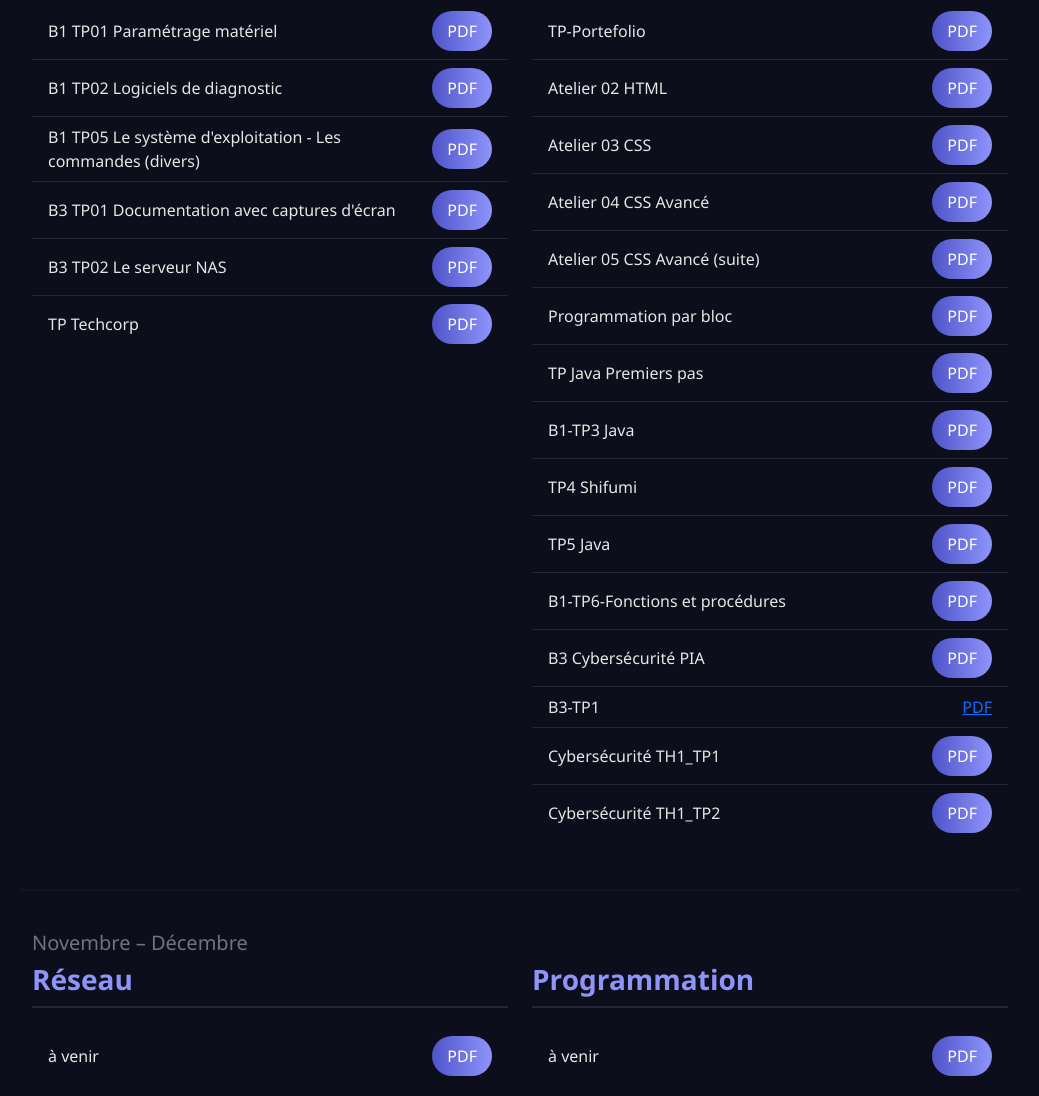
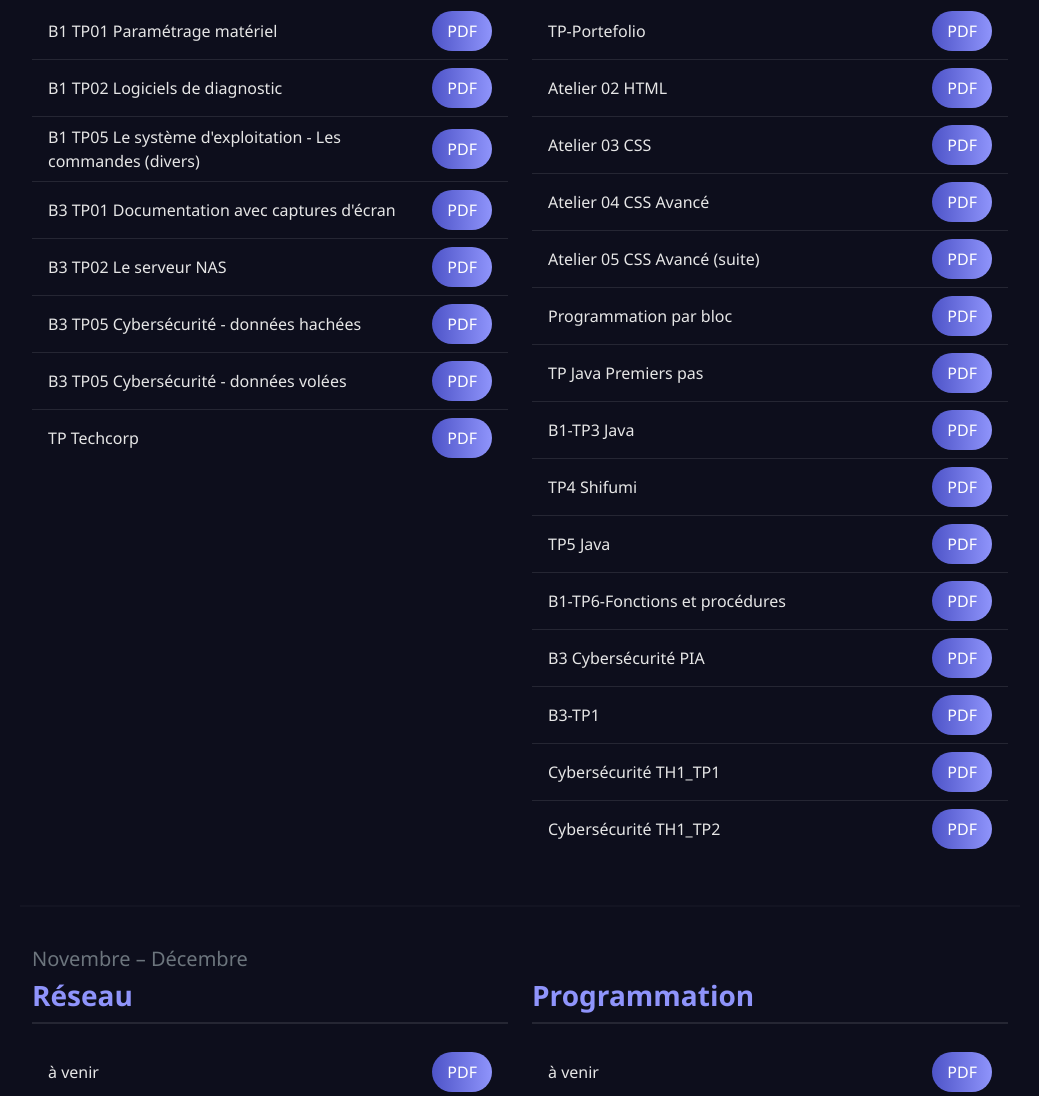
Before and after one commit to NathannMrts/My_portfolio, a plain HTML site: page Index.html in a window 1280 px wide. Shown: the part 3537-4633 px from the top of the page, without its empty margins (120-1159 px from the left). Drawn offline with nearby package versions, Linux system fonts and the light colour scheme.

Commit message:
Add files via upload

```diff
--- a/Index.html
+++ b/Index.html
@@ -1201,15 +1201,20 @@
             B3 TP02 Le serveur NAS
             <a href="B3 TP02 _ Le serveur NAS.pdf" class="download-btn">PDF</a>
           </li>
+          <li class="list-group-item d-flex justify-content-between align-items-center">
+            B3 TP05 Cybersécurité - données hachées
+            <a href="B3 TP05 _ Cybersécurité - données hachées.pdf" class="download-btn">PDF</a>
+          </li>
+          <li class="list-group-item d-flex justify-content-between align-items-center">
+            B3 TP05 Cybersécurité - données volées
+            <a href="B3 TP05 _ Cybersécurité - données volées.pdf" class="download-btn">PDF</a>
+          </li>
 
           <!-- Cyber -->
            <li class="list-group-item d-flex justify-content-between align-items-center">
             TP Techcorp
             <a href="TP Techcorp.pdf" class="download-btn">PDF</a>
           </li>
-
-
-
         </ul>
       </div>
 
@@ -1279,7 +1284,7 @@
           </li>
           <li class="list-group-item d-flex justify-content-between align-items-center">
             B3-TP1
-            <a href="B3 - TP1 Cyber.pdf"download-btn">PDF</a>
+            <a href="B3 - TP1 Cyber.pdf"class="download-btn">PDF</a>
           </li>
           <li class="list-group-item d-flex justify-content-between align-items-center">
             Cybersécurité TH1_TP1
```
Also changed, not shown: 3 other files.
